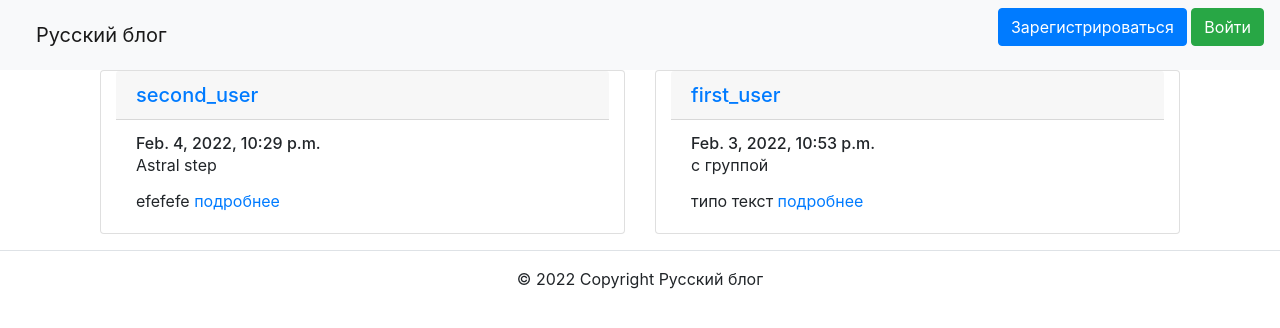
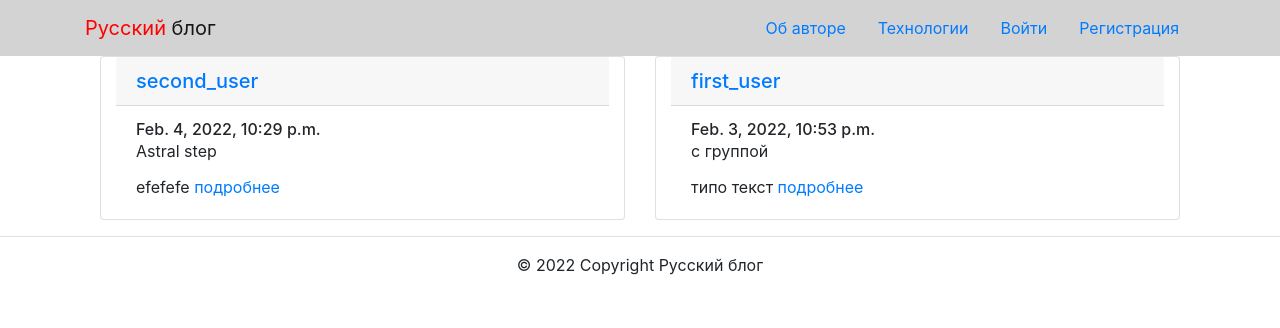
Before and after one commit to Weslia-Chartreux/Russian_blog, a Django app: page / in a window 1280 px wide. Shown: the top 328 px of the page. Run offline with Django 3.2, Linux system fonts and the light colour scheme; data comes from the database, SQL or seed files in the repository; both versions use the stored data as it was after the commit; parts of the project's set-up code (start-up, migrations or seed data) failed here and were passed over; some libraries are stand-ins or nearby versions.

Commit message:
+ новая шапка

```diff
--- a/blog/settings.py
+++ b/blog/settings.py
@@ -41,6 +41,7 @@ INSTALLED_APPS = [
     'posts',
     'users',
     'core',
+    'static'
 ]
 
 MIDDLEWARE = [
--- a/testik/templates/base.html
+++ b/testik/templates/base.html
@@ -12,27 +12,7 @@
     {% load static %}
 </head>
 <body>
-<header>
-    <nav class="navbar navbar-light bg-light">
-        <a class="navbar-brand" href="/">&#12288Русский блог</a>
-        {% if user.is_authenticated %}
-            <div class="dropdown">
-                <a class="navbar-brand" type="button" id="dropdownMenuButton1" data-bs-toggle="dropdown" aria-expanded="false">
-                    {{ user.get_username }}
-                </a>
-                <ul class="dropdown-menu" aria-labelledby="dropdownMenuButton1">
-                    <li><a class="dropdown-item" href="{% url 'profile' user.get_username %}">Профиль</a></li>
-                    <li><a class="dropdown-item" href="{% url 'logout' %}">Выйти</a></li>
-                </ul>
-            </div>
-    {% else %}
-    <p>
-        <a class="btn btn-primary " href="{% url 'signup' %}">Зарегистрироваться</a>
-        <a class="btn btn-success" href="{% url 'login' %}">Войти</a>
-    </p>
-    {% endif %}
-    </nav>
-</header>
+{% include 'header.html' %}
 <main role="main" class="container">
     {% block content %}
     {% endblock content %}
--- /dev/null
+++ b/testik/templates/header.html
@@ -0,0 +1,38 @@
+<header>
+  <nav class="navbar navbar-light" style="background-color: lightgrey">
+    <div class="container">
+      <a class="navbar-brand" href="{% url 'index' %}">
+        <span style="color:red">Русский</span> блог
+      </a>
+      <ul class="nav nav-pills">
+        <li class="nav-item">
+          <a class="nav-link" href="<!--  -->">Об авторе</a>
+        </li>
+        <li class="nav-item">
+          <a class="nav-link" href="<!--  -->">Технологии</a>
+        </li>
+        {% if user.is_authenticated %}
+        <li class="nav-item">
+          <a class="nav-link" href="<!--  -->">Новая запись</a>
+        </li>
+        <li class="nav-item">
+          <a class="nav-link link-light" href="{% url 'password_change' %}">Изменить пароль</a>
+        </li>
+        <li class="nav-item">
+          <a class="nav-link link-light" href="{% url 'logout' %}">Выйти</a>
+        </li>
+        <li class="nav-item">
+          <a class="nav-link link-light" href="{% url 'profile' user.username %}">{{ user.username }}</a>
+        <li>
+        {% else %}
+        <li class="nav-item">
+          <a class="nav-link link-light" href="{% url 'login' %}">Войти</a>
+        </li>
+        <li class="nav-item">
+          <a class="nav-link link-light" href="{% url 'signup' %}">Регистрация</a>
+        </li>
+        {% endif %}
+      </ul>
+    </div>
+  </nav>
+</header>
--- a/testik/urls.py
+++ b/testik/urls.py
@@ -3,6 +3,6 @@ from .views import index
 from django.contrib.auth import views
 
 urlpatterns = [
-    path('', index, name='posts'),
+    path('', index, name='index'),
 
 ]
```
Also changed, not shown: db.sqlite3.
